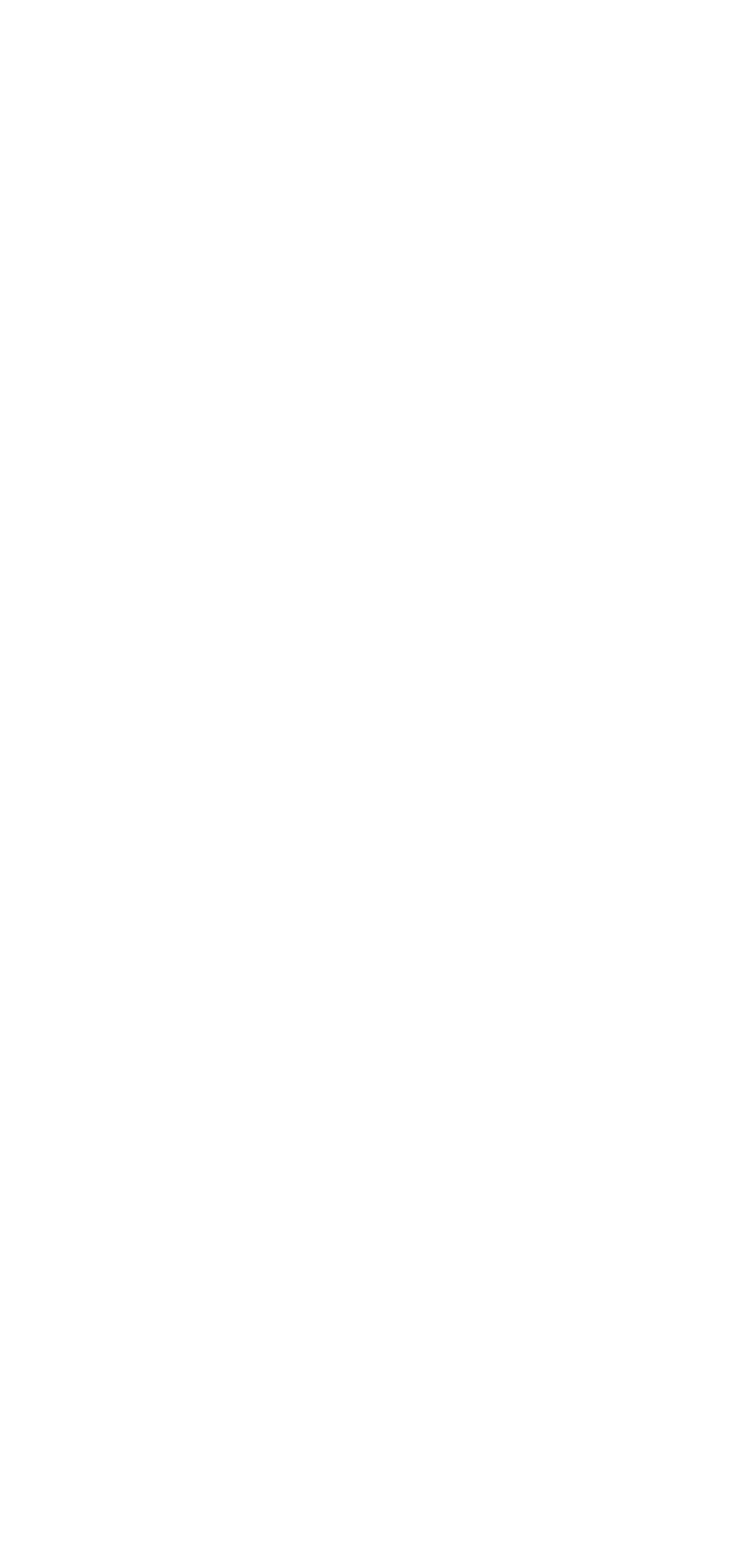
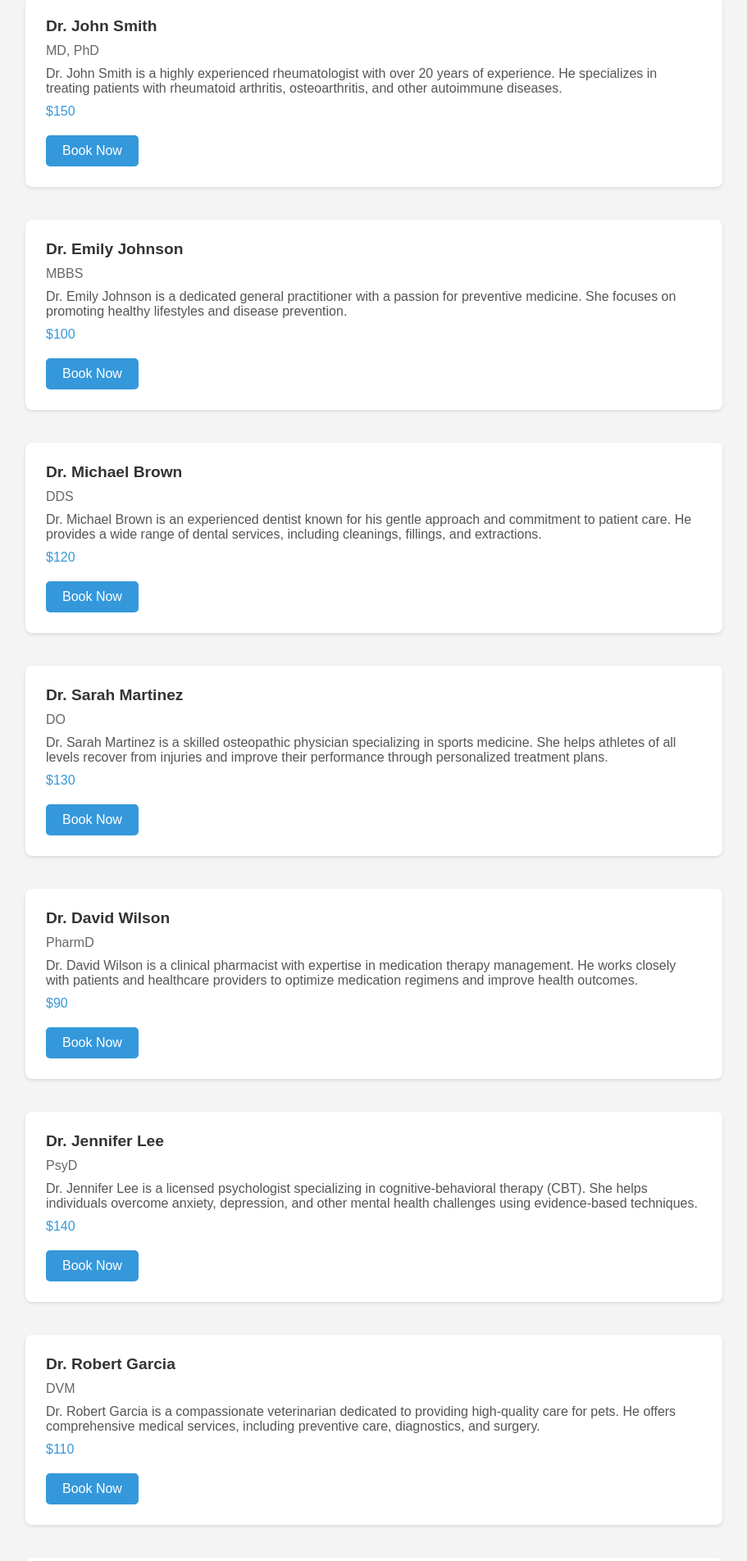
Before and after one commit to rackyjethava/firstreact, a React (Create React App) app: page / in a window 1280 px wide. Shown: the part 44-1948 px from the top of the page at 82% size, without its empty margins (184-1095 px from the left). Before the commit the page ends 800 px from the top, so only its background shows below. Built offline with nearby package versions, Linux system fonts and the light colour scheme.

Commit message:
3_4_24_css_module

```diff
--- a/src/App.js
+++ b/src/App.js
@@ -1,12 +1,14 @@
-import logo from './logo.svg';
+// import logo from './logo.svg';
 import './App.css';
-import Country from './user/component/Country';
-import City from './user/component/City';
-import CountryFun from './user/component/CountryFun';
-import CityFun from './user/component/CityFun';
-import Counter from './user/component/Counter';
-import Counterclass from './user/component/Counterclass';
-import Medicine from './user/component/container/Medicine';
+import DoctorCard from './user/component/DoctorCard';
+import Doctor from './user/component/container/Doctor';
+// import Country from './user/component/Country';
+// import City from './user/component/City';
+// import CountryFun from './user/component/CountryFun';
+// import CityFun from './user/component/CityFun';
+// import Counter from './user/component/Counter';
+// import Counterclass from './user/component/Counterclass';
+// import Medicine from './user/component/container/Medicine';
 
 
 
@@ -19,7 +21,9 @@ function App() {
       {/* <CityFun /> */}
     {/* <Counterclass />
       <Counter/> */}
-      <Medicine />
+      {/* <Medicine /> */}
+      <Doctor />
+      {/* <DoctorCard /> */}
     </>
 
 
--- a/src/user/component/Card.js
+++ b/src/user/component/Card.js
@@ -1,10 +1,21 @@
+//imprt Card.module.css
+import style from './container/Card.module.css';
 import React from 'react';
 
-function Card({data}) {
-    console.log(data);
+function Card({ data }) {
+    // console.log(data);
     return (
         <>
-
+            <body className={style.body}>
+                <div  className={style.card}>
+                    <div  className={style.name}>{data.name}</div>
+                    <div  className={style.price}>${data.price}</div>
+                    <div  className={style.expiry}>{data.expiry}</div>
+                    <div  className={style.desc}>
+                        {data.desc}
+                    </div>
+                </div>
+            </body>
         </>
     );
 }
--- /dev/null
+++ b/src/user/component/DoctorCard.js
@@ -0,0 +1,28 @@
+import React, { Component } from 'react';
+import styls from './container/Doctor.module.css'
+
+class DoctorCard extends Component {
+    render() {
+        const { data } = this.props;
+
+        // console.log(data);
+
+        return (
+            <>
+                <body>
+                    <div className={styls.card}>
+                        <div className={styls.name}>{data.name}</div>
+                        <div className={styls.degree}>{data.degree}</div>
+                        <div className={styls.about}>{data.about}</div>
+                        <div className={styls.fees}>${data.fees}</div>
+                        <div className={styls.appo}>
+                            <a href="#" className={styls.btn}>Book Now</a>
+                        </div>
+                    </div>
+                </body>
+            </>
+        );
+    }
+}
+
+export default DoctorCard;
--- /dev/null
+++ b/src/user/component/container/Card.module.css
@@ -0,0 +1,42 @@
+body {
+    font-family: Arial, sans-serif;
+    background-color: #f0f0f0; /* Light gray background */
+    margin: 0;
+    padding: 0;
+
+  }
+
+  .card {
+    background-color: #fff; /* White background */
+    border-radius: 10px;
+    box-shadow: 0 4px 6px rgba(0, 0, 0, 0.1); /* Soft shadow */
+    width: 300px;
+    margin: 20px auto;
+    padding: 20px;
+    transition: transform 0.3s ease-in-out;
+  }
+
+  .card:hover {
+    transform: translateY(-5px); /* Move card up slightly on hover */
+  }
+
+  .name {
+    font-size: 1.5em; /* Larger font size */
+    font-weight: bold;
+    color: #2c3e50; /* Dark blue text */
+  }
+
+  .price {
+    margin-top: 10px;
+    color: #3498db; /* Blue text */
+  }
+
+  .expiry {
+    margin-top: 10px;
+    color: #27ae60; /* Green text */
+  }
+
+  .desc {
+    margin-top: 10px;
+    color: #555; /* Dark gray text */
+  }
--- /dev/null
+++ b/src/user/component/container/Doctor.js
@@ -0,0 +1,91 @@
+import React, { Component } from 'react';
+import DoctorCard from '../DoctorCard';
+
+const doctordata = [
+    {
+        "id": 1,
+        "name": "Dr. John Smith",
+        "degree": "MD, PhD",
+        "about": "Dr. John Smith is a highly experienced rheumatologist with over 20 years of experience. He specializes in treating patients with rheumatoid arthritis, osteoarthritis, and other autoimmune diseases.",
+        "fees": 150
+    },
+    {
+        "id": 2,
+        "name": "Dr. Emily Johnson",
+        "degree": "MBBS",
+        "about": "Dr. Emily Johnson is a dedicated general practitioner with a passion for preventive medicine. She focuses on promoting healthy lifestyles and disease prevention.",
+        "fees": 100
+    },
+    {
+        "id": 3,
+        "name": "Dr. Michael Brown",
+        "degree": "DDS",
+        "about": "Dr. Michael Brown is an experienced dentist known for his gentle approach and commitment to patient care. He provides a wide range of dental services, including cleanings, fillings, and extractions.",
+        "fees": 120
+    },
+    {
+        "id": 4,
+        "name": "Dr. Sarah Martinez",
+        "degree": "DO",
+        "about": "Dr. Sarah Martinez is a skilled osteopathic physician specializing in sports medicine. She helps athletes of all levels recover from injuries and improve their performance through personalized treatment plans.",
+        "fees": 130
+    },
+    {
+        "id": 5,
+        "name": "Dr. David Wilson",
+        "degree": "PharmD",
+        "about": "Dr. David Wilson is a clinical pharmacist with expertise in medication therapy management. He works closely with patients and healthcare providers to optimize medication regimens and improve health outcomes.",
+        "fees": 90
+    },
+    {
+        "id": 6,
+        "name": "Dr. Jennifer Lee",
+        "degree": "PsyD",
+        "about": "Dr. Jennifer Lee is a licensed psychologist specializing in cognitive-behavioral therapy (CBT). She helps individuals overcome anxiety, depression, and other mental health challenges using evidence-based techniques.",
+        "fees": 140
+    },
+    {
+        "id": 7,
+        "name": "Dr. Robert Garcia",
+        "degree": "DVM",
+        "about": "Dr. Robert Garcia is a compassionate veterinarian dedicated to providing high-quality care for pets. He offers comprehensive medical services, including preventive care, diagnostics, and surgery.",
+        "fees": 110
+    },
+    {
+        "id": 8,
+        "name": "Dr. Laura Thompson",
+        "degree": "PhD",
+        "about": "Dr. Laura Thompson is a research scientist specializing in cancer biology. She conducts cutting-edge research to better understand the mechanisms of cancer development and identify potential therapeutic targets.",
+        "fees": 160
+    },
+    {
+        "id": 9,
+        "name": "Dr. William Clark",
+        "degree": "MD",
+        "about": "Dr. William Clark is a board-certified cardiologist with expertise in interventional cardiology. He provides comprehensive care for patients with heart conditions, including coronary artery disease and heart failure.",
+        "fees": 170
+    },
+    {
+        "id": 10,
+        "name": "Dr. Sophia Patel",
+        "degree": "DDS, MS",
+        "about": "Dr. Sophia Patel is a specialist orthodontist with advanced training in orthodontics and dentofacial orthopedics. She is dedicated to helping patients achieve beautiful, healthy smiles through personalized orthodontic treatment.",
+        "fees": 180
+    }
+]
+
+class Doctor extends Component {
+    render() {
+        return (
+            <>
+                {
+                doctordata.map((doctor) => (
+                    <DoctorCard key={doctor.id} data={doctor} />
+                ))
+                }
+            </>
+        );
+    }
+}
+
+export default Doctor;
--- /dev/null
+++ b/src/user/component/container/Doctor.module.css
@@ -0,0 +1,60 @@
+body {
+    font-family: Arial, sans-serif;
+    background-color: #f4f4f4;
+    margin: 0;
+    padding: 20px;
+}
+
+.card {
+    background-color: #fff;
+    border-radius: 8px;
+    box-shadow: 0 2px 4px rgba(0, 0, 0, 0.1);
+    padding: 25px;
+    margin-bottom: 20px;
+    transition: transform 0.3s ease-in-out;
+    width: 800px;
+    margin: 0 auto;
+}
+
+.card:hover {
+    transform: translateY(-5px);
+}
+
+.name {
+    font-size: 1.2em;
+    font-weight: bold;
+    color: #333;
+}
+
+.degree {
+    margin-top: 10px;
+    color: #666;
+}
+
+.about {
+    margin-top: 10px;
+    color: #555;
+}
+
+.fees {
+    margin-top: 10px;
+    color: #3498db;
+}
+
+.appo {
+    margin-top: 20px;
+}
+
+.btn {
+    display: inline-block;
+    padding: 10px 20px;
+    background-color: #3498db;
+    color: #fff;
+    text-decoration: none;
+    border-radius: 5px;
+    transition: background-color 0.3s ease-in-out;
+}
+
+.btn:hover {
+    background-color: #2980b9;
+}
--- a/src/user/component/container/Medicine.js
+++ b/src/user/component/container/Medicine.js
@@ -1,5 +1,6 @@
 import React from 'react';
 import Card from '../Card';
+
 
 const medicineData= [
     {
@@ -67,7 +68,7 @@ function Medicine(props) {
        <>
        {
                 medicineData.map((v,i) => (
-                    <>
+                  <>
                     <Card data={v}/>
                     </>
                 ))
```
Also changed, not shown: src/user/component/container/images/mediciness.jpg (added).
